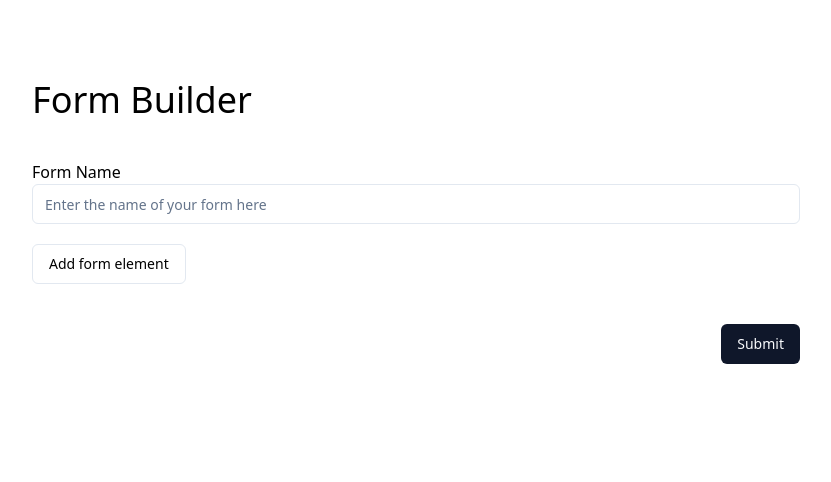
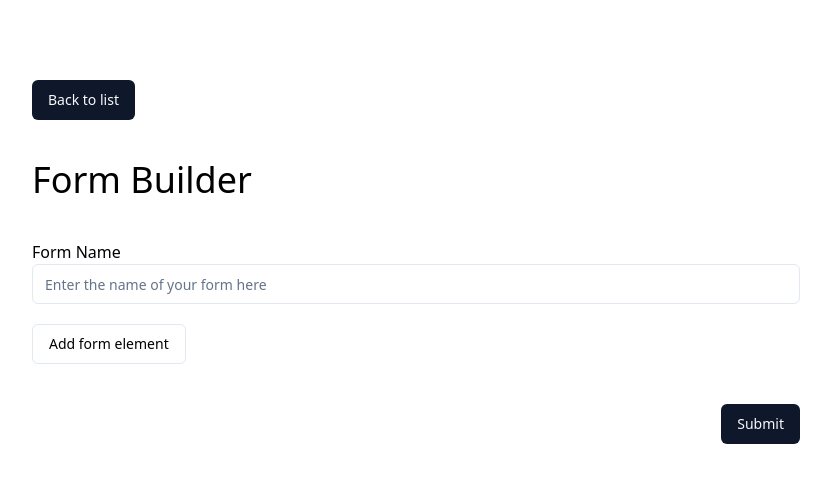
Before and after one commit to offlineanton/shepper-test, a React (Vite) app: page /form-builder in a window 1280 px wide. Shown: the top 482 px of the page, without its empty margins (224-1055 px from the left). Built offline with nearby package versions, Linux system fonts and the light colour scheme; a web font is replaced by a local one.

Commit message:
Back button

```diff
--- a/src/routes/FormBuilder.tsx
+++ b/src/routes/FormBuilder.tsx
@@ -24,6 +24,7 @@ import FormWrapper from "@/components/FormWrapper";
 import FormikInput from "@/components/inputs/FormikInput";
 import { Button } from "@/components/ui/button";
 import { Form, Formik } from "formik";
+import { Link } from "react-router-dom";
 import * as Yup from 'yup';
 
 const formBuilderSchema = Yup.object().shape({
@@ -56,6 +57,14 @@ const FormBuilder = ({
     return (
         <>
             <FormWrapper>
+                <div className="mb-10">
+                    <Link to="/" >
+                        <Button>
+                            Back to list
+                        </Button>
+                    </Link>
+                </div>
+
                 <h1 className="text-4xl mb-10">Form Builder</h1>
                 <Formik
                     initialValues={{
@@ -77,9 +86,6 @@ const FormBuilder = ({
                         handleChange,
                         setFieldValue,
                     }) => {
-                        console.log("errors", errors);
-                        console.log("values", values);
-
                         const handleAddFormElement = () => {
                             setFieldValue("formElements", [...values.formElements, emptyFormElement]);
                         }
--- a/src/routes/FormList.tsx
+++ b/src/routes/FormList.tsx
@@ -1,7 +1,7 @@
 import FormWrapper from "@/components/FormWrapper"
 import { Button } from "@/components/ui/button";
 import { Card } from "@/components/ui/card";
-import { Link, useNavigate } from "react-router-dom";
+import { Link } from "react-router-dom";
 
 interface FormListProps {
     // TODO: type
@@ -28,7 +28,7 @@ const FormList = ({
             </div>
 
             {forms.map((form, index) => (
-                <Card className="p-5 mt-10 flex justify-between items-center">
+                <Card className="p-5 mt-10 flex justify-between items-center" key={index}>
                     <p>
                         {form.formName}
                     </p>
--- a/src/routes/FormLoader.tsx
+++ b/src/routes/FormLoader.tsx
@@ -1,15 +1,15 @@
-import { FormElement } from "@/components/FormElement/FormElement";
+import { Element } from "@/components/FormElement/FormElement";
 import FormLoaderElement from "@/components/FormLoaderElement";
 import FormWrapper from "@/components/FormWrapper";
 import { Button } from "@/components/ui/button";
 import { Form, Formik } from "formik";
 import { useState } from "react";
+import { Link } from "react-router-dom";
 
 interface FormLoaderProps {
-    // TODO: type
     form: {
         formName: string;
-        formElements: FormElement[];
+        formElements: Element[];
     };
 }
 
@@ -20,14 +20,19 @@ export type ResultObject = {
 const FormLoader = ({
     form
 }: FormLoaderProps) => {
-    console.log(form.formElements);
     // TODO: type
     const [formSubmitted, setFormSubmitted] = useState<any>();
 
-    console.log("formSubmitted", formSubmitted);
-
     return (
         <FormWrapper>
+            <div className="mb-10">
+                <Link to="/" >
+                    <Button>
+                        Back to list
+                    </Button>
+                </Link>
+            </div>
+
             <h1 className="text-4xl mb-10">{form.formName}</h1>
 
             {formSubmitted ?
@@ -36,7 +41,6 @@ const FormLoader = ({
                 </pre>
             :
                 <Formik
-                    //TODO: init values
                     initialValues={form.formElements.reduce<ResultObject>((acc, curr) => {
                         acc[curr.name] = undefined;
                         return acc;
@@ -46,19 +50,15 @@ const FormLoader = ({
                     //TODO: schema
                     // validationSchema={formBuilderSchema}
                     onSubmit={(values) => {
-                        // saveForm(values);
-                        console.log("submit", values);
+                        // TODO: Submit form
                         setFormSubmitted(values);
                     }}
                 >
                     {({
                         values,
-                        // errors,
-                        // touched,
                         handleChange,
                         setFieldValue,
                     }) => {
-                        console.log("values", values);
                         return (
                             <Form>
                                 {form.formElements.map(formElement => {
```
